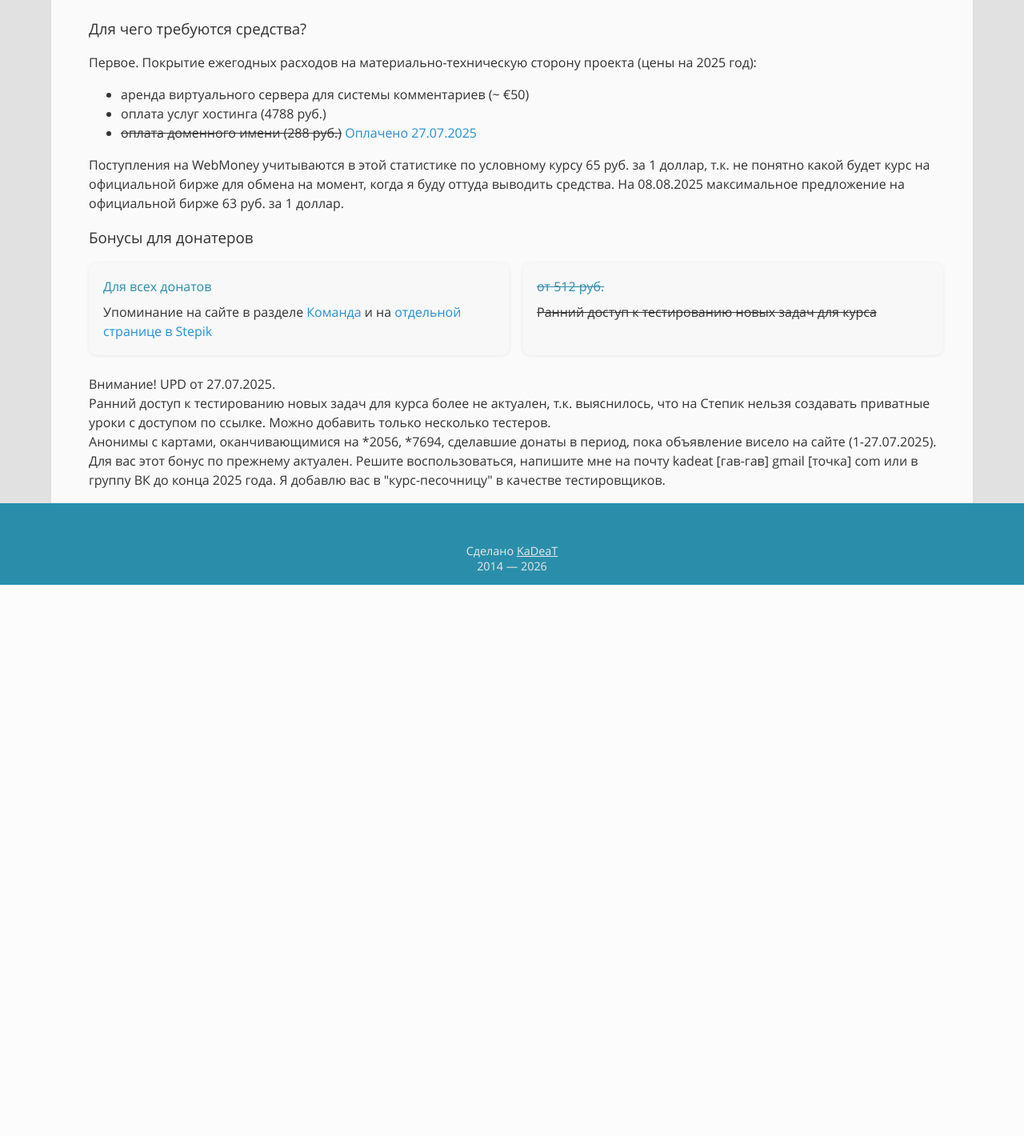
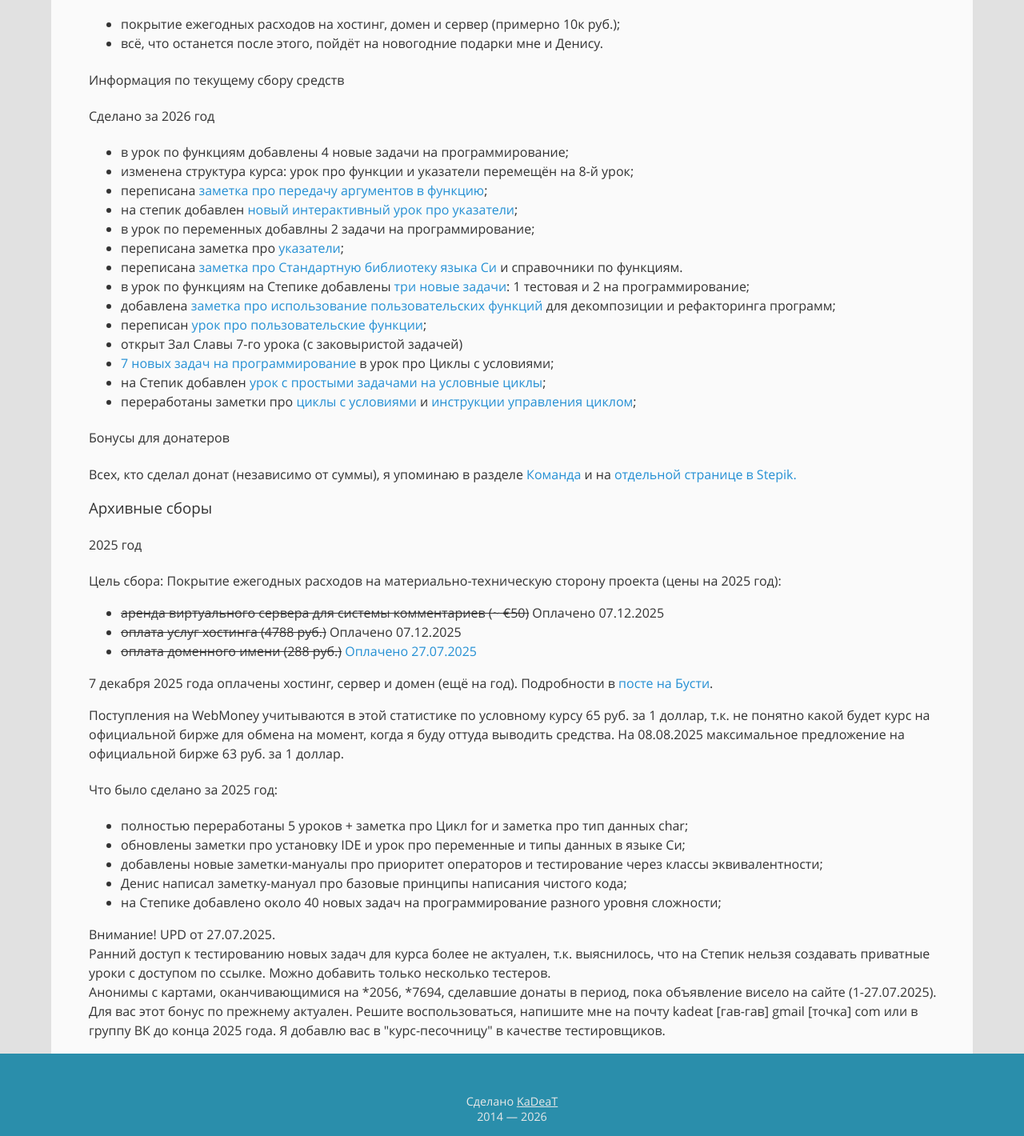
Before and after one commit to YoungCoder-Ru/textbook_homeserver, a PHP site: page /donate.php in a window 1280 px wide. Shown: the part 1130-2550 px from the top of the page at 80% size. Before the commit the page ends 1861 px from the top, so only its background shows below. Run offline with PHP 8.4, Linux system fonts and the light colour scheme; data that the repository does not hold is empty.

Commit message:
Sync from youngcoder_engine: Добавил изменения на страницу донаты

```diff
--- a/pages/donate_content.php
+++ b/pages/donate_content.php
@@ -1,6 +1,6 @@
 <div class="wrapper">
     <div class="breadNav">
-        <a href="/">Главная</a> &gt;  Поддержать проект
+        <a href="/">Главная</a> &gt; Поддержать проект
     </div>
     <article>
         <h1>Как помочь развитию курса YoungCoder.Ru?</h1>
@@ -9,7 +9,7 @@
         <h3>1. Пройдите курс и расскажите о нём</h3>
         <p>Пройдите <a href="/#map">все уроки</a> и решите <a href="tasks.php"> задачи</a>.
             Я ежемесячно отслеживаю статистику: новые ученики, сертификаты и общее количество решённых задач. Мне важно понимать,
-            что курс полезен другим людям. После прохождения  поделитесь своими впечатлениями соцсетях и оставьте
+            что курс полезен другим людям. После прохождения поделитесь своими впечатлениями соцсетях и оставьте
             <a href="https://stepik.org/course/3078/reviews">отзыв на Stepikе</a>.
 
         <h3>2. Сообщайте об ошибках</h3>
@@ -20,21 +20,10 @@
         <p> Нашли интересный материал по теме урока? Добавьте его в комментарии к уроку. </p>
 
         <a name="donate"></a>
-
         <h2> Финансовая поддержка </h2>
 
-        <p>Если у вас есть желание и возможность поддержать проект финансово, вот реквизиты:</p>
-        <ul>
-            <li>карта ВТБ: <strong>2200 2418 5059 2936</strong></li>
-            <li>Тинькоф (сервис позволяет оставить комментарий к донату): <a href="https://tbank.ru/cf/AQaphilF8KD">ссылка</a></li>
-            <li>YooMoney (РФ и СНГ, рубли):<a href="https://yoomoney.ru/to/41001388269088"> <strong>41001388269088</strong></a></li>
-            <li>WebMoney (все страны, сервис позволяет оставить комментарий к донату): <strong>Z127414214571</strong></li>
-            <li>Бусти (здесь выкладываю отчёты о работе над курсом): <a href="https://boosty.to/lang_c">Посмотреть</a></li>
-        </ul>
-
-        <p>Если переводите средства на карту ВТБ, пожалуйста, указывайте в комментарии, что это пожертвование/донат на развитие проекта YoungCoder или что-то в таком духе. Иначе банковские структуры безопасности могут счесть меня мошенником, отмывающим денежные средства и заблокировать карту.</p>
-
-        <p>Перевод по QR-коду и через системы Yoomoney и WebMoney:
+        <p>Вы можете поддержать проект финансово. Это поможет нам поддерживать и развивать Курс.</p>
+        <p>Перевод по QR-коду и через системы YooMoney и WebMoney:
         <div class="donationSystems">
             <div>
                 <img
@@ -60,16 +49,22 @@
                     style="border:none; display: block; margin: 0 auto;"></iframe>
             </div>
         </div>
-
-        <h3>Для чего требуются средства?</h3>
-
-        <p>Первое. Покрытие ежегодных расходов на материально-техническую сторону проекта (цены на 2025 год):</p>
+        <p>Другие варианты:</p>
         <ul>
-            <li>аренда виртуального сервера для системы комментариев (~ €50)</li>
-            <li>оплата услуг хостинга (4788 руб.)</li>
-            <li><span style="text-decoration: line-through;">оплата доменного имени (288 руб.)</span> <a href="https://boosty.to/lang_c/posts/dabefbb0-3de2-44f4-963f-0028b60dbc65">Оплачено 27.07.2025</a></li>
+            <li>перевод через <a href="https://yoomoney.ru/to/41001388269088">Сбор в YooMoney</a> (РФ и СНГ, рубли)</li>
+            <li>перевод на карту ВТБ: <strong>2200 2418 5059 2936</strong></li>
+            <li>перевод на WebMoney кошелёк (все страны): <strong>Z127414214571</strong></li>
+            <li>перевод через <a href="https://tbank.ru/cf/AQaphilF8KD">Сбор в Т-Банке</a> (сервис позволяет оставить комментарий к донату)</li>
+            <li>подписка на <a href="https://boosty.to/lang_c">Бусти</a>. Там я пишу о текущей работе над Курсом.</li>
         </ul>
 
+        <h3> На что тратятся средства?</h3>
+        <ul>
+            <li>покрытие ежегодных расходов на хостинг, домен и сервер (примерно 10к руб.);</li>
+            <li>всё, что останется после этого, пойдёт на новогодние подарки мне и Денису. </li>
+        </ul>
+
+        <h4> Информация по текущему сбору средств</h4>
         <?php
 
         if (in_array('database', MODULES)) {
@@ -78,11 +73,9 @@
         if (in_array('donations', MODULES) && in_array('database', MODULES)) {
             include __DIR__ . '/../api/donations/donations_handlers.php';
             $donated = get_total_donations_in_rub($con);
-            $goal = 9576;
+            $goal = 100000;
             $percent = $goal > 0 ? round($donated / $goal * 100) : 0;
         ?>
-
-            <h4>Сбор на материально-техническое обеспечение сайта на 2026 год</h4>
             <div class="donationProgressWrapper">
                 <div class="donationProgressBarBg">
                     <div class="donationProgressBar" style="width:<?= $percent ?>%"></div>
@@ -91,29 +84,88 @@
                     <b><?= $donated ?></b> из <b><?= $goal ?></b> руб. (<b><?= $percent ?>%</b>)
                 </div>
             </div>
-        <?php
+            <p>
+            <?php
         }
-        ?>
+            ?>
+
+            <h4>Сделано за 2026 год</h4>
+            <ul>
+                <li>в урок по функциям добавлены 4 новые задачи на программирование;</li>
+                <li>изменена структура курса: урок про функции и указатели перемещён на 8-й урок;</li>
+                <li>переписана <a href="https://youngcoder.ru/lessons/8/function_arguments">заметка про передачу аргументов в функцию</a>;</li>
+                <li>на степик добавлен <a href="https://stepik.org/lesson/2434437/step/1"> новый интерактивный урок про указатели</a>;</li>
+                <li>в урок по переменных добавлны 2 задачи на программирование;</li>
+                <li>переписана заметка про <a href="https://youngcoder.ru/lessons/8/pointers">указатели</a>;</li>
+                <li>переписана <a href="https://youngcoder.ru/manuals/1/c_library">заметка про Стандартную библиотеку языка Си</a> и справочники по функциям.</li>
+                <li>в урок по функциям на Степике добавлены <a href="https://t.me/youngcoder_c/108">три новые задачи</a>: 1 тестовая и 2 на программирование;</li>
+                <li>добавлена <a href="https://youngcoder.ru/lessons/10/using_functions">заметка про использование пользовательских функций</a> для декомпозиции и рефакторинга программ;</li>
+                <li>переписан <a href="https://youngcoder.ru/lessons/10/polzovatelskie_funkcii">урок про пользовательские функции</a>;</li>
+                <li>открыт Зал Славы 7-го урока (с заковыристой задачей)</li>
+                <li><a href="https://t.me/youngcoder_c/94">7 новых задач на программирование</a> в урок про Циклы с условиями;</li>
+                <li>на Степик добавлен <a href="https://stepik.org/lesson/2226810/step/1">урок с простыми задачами на условные циклы</a>;</li>
+                <li>переработаны заметки про <a href="https://youngcoder.ru/lessons/7/cikli_s_usloviem">циклы с условиями</a> и <a href="https://youngcoder.ru/lessons/7/upravlenie_ciklom">инструкции управления циклом</a>;</li>
+
+            </ul>
+
+            <h4>Бонусы для донатеров</h4>
+            <p>Всех, кто сделал донат (независимо от суммы), я упоминаю в разделе <a href="https://youngcoder.ru/team.php">Команда</a> и на <a href="https://stepik.org/lesson/1340735/step/11?unit=1356402">отдельной странице в Stepik.</a></p>
+
+
+            <h3>Архивные сборы </h3>
+
+            <h4> 2025 год </h4>
+            <p>Цель сбора: Покрытие ежегодных расходов на материально-техническую сторону проекта (цены на 2025 год):</p>
+            <ul>
+                <li><span style="text-decoration: line-through;">аренда виртуального сервера для системы комментариев (~ €50)</span> Оплачено 07.12.2025</li>
+                <li><span style="text-decoration: line-through;">оплата услуг хостинга (4788 руб.)</span> Оплачено 07.12.2025</li>
+                <li><span style="text-decoration: line-through;">оплата доменного имени (288 руб.)</span> <a href="https://boosty.to/lang_c/posts/dabefbb0-3de2-44f4-963f-0028b60dbc65">Оплачено 27.07.2025</a></li>
+            </ul>
+            <p> <b>7 декабря 2025 года</b> оплачены хостинг, сервер и домен (ещё на год). Подробности в <a href="https://boosty.to/lang_c/posts/6f7d9a45-28d0-417b-a14f-afe507e73c7d">посте на Бусти</a>.</p>
+
+            <?php
+
+            if (in_array('database', MODULES)) {
+                require_once __DIR__ . '/../config/db_config.php';
+            }
+            if (in_array('donations', MODULES) && in_array('database', MODULES)) {
+                //include __DIR__ . '/../api/donations/donations_handlers.php';
+                $donated2025 = 21000;
+                $goal2025 = 9576;
+                $percent2025 = $goal2025 > 0 ? round($donated2025 / $goal2025 * 100) : 0;
+
+            ?>
+
+                <h4><span style="text-decoration: line-through;">Сбор на материально-техническое обеспечение сайта на 2026 год</span> (ЗАВЕРШЕН)</h4>
+                <div class="donationProgressWrapper">
+                    <div class="donationProgressBarBg">
+                        <div class="donationProgressBar" style="width:<?= $percent2025 ?>%"></div>
+                    </div>
+                    <div class="donationProgressText">
+                        <b><?= $donated2025 ?></b> из <b><?= $goal2025 ?></b> руб. (<b><?= $percent2025 ?>%</b>)
+                    </div>
+                </div>
+
+            <?php
+            }
+            ?>
 
             <p>Поступления на WebMoney учитываются в этой статистике по условному курсу 65 руб. за 1 доллар,
                 т.к. не понятно какой будет курс на официальной бирже для обмена на момент, когда я буду оттуда выводить средства. На 08.08.2025 максимальное предложение на официальной бирже 63 руб. за 1 доллар.
             </p>
 
-        <h3>Бонусы для донатеров</h3>
-        <div class="donationBonuses">
-            <div class="donationBonusCard">
-                <div class="donationBonusTitle">Для всех донатов</div>
-                <div>Упоминание на сайте в разделе <a href="https://youngcoder.ru/team.php">Команда</a> и на <a href="https://stepik.org/lesson/1340735/step/11?unit=1356402">отдельной странице в Stepik</a></div>
-            </div>
-            <div class="donationBonusCard">
-                <div class="donationBonusTitle" style="text-decoration: line-through;">от 512 руб.</div>
-                <div style="text-decoration: line-through;">Ранний доступ к тестированию новых задач для курса</div>
-            </div>
-        </div>
+            <h4> Что было сделано за 2025 год: </h4>
+            <ul>
+                <li> полностью переработаны 5 уроков + заметка про Цикл for и заметка про тип данных char;
+                <li> обновлены заметки про установку IDE и урок про переменные и типы данных в языке Си;
+                <li> добавлены новые заметки-мануалы про приоритет операторов и тестирование через классы эквивалентности;
+                <li> Денис написал заметку-мануал про базовые принципы написания чистого кода;
+                <li> на Степике добавлено около 40 новых задач на программирование разного уровня сложности;
+            </ul>
 
-        <p> <b> Внимание! UPD от 27.07.2025.</b><br/>
-        Ранний доступ к тестированию новых задач для курса более не актуален, т.к. выяснилось, что на Степик нельзя создавать приватные уроки с доступом по ссылке. Можно добавить только несколько тестеров. <br/>
-        Анонимы с картами, оканчивающимися на *2056, *7694, сделавшие донаты в период, пока объявление висело на сайте (1-27.07.2025). Для вас этот бонус по прежнему актуален. Решите воспользоваться, напишите мне на почту kadeat [гав-гав] gmail [точка] com или в группу ВК до конца 2025 года. Я добавлю вас в "курс-песочницу" в качестве тестировщиков. </p>
+            <p> <b> Внимание! UPD от 27.07.2025.</b><br />
+                Ранний доступ к тестированию новых задач для курса более не актуален, т.к. выяснилось, что на Степик нельзя создавать приватные уроки с доступом по ссылке. Можно добавить только несколько тестеров. <br />
+                Анонимы с картами, оканчивающимися на *2056, *7694, сделавшие донаты в период, пока объявление висело на сайте (1-27.07.2025). Для вас этот бонус по прежнему актуален. Решите воспользоваться, напишите мне на почту kadeat [гав-гав] gmail [точка] com или в группу ВК до конца 2025 года. Я добавлю вас в "курс-песочницу" в качестве тестировщиков. </p>
 
     </article>
 </div>
--- a/templates/lessonpage.php
+++ b/templates/lessonpage.php
@@ -35,7 +35,7 @@
     <?php if (in_array('comments', BLOCKS)) { ?>
     <script>
         var remark_config = {
-            host: "https://comments.youngcoder.ru",
+            host: "https://comments.youngcoder.ru:443",
             site_id: "youngcoder_ru",
             locale: "ru",
 			show_rss_subscription: false,
```
